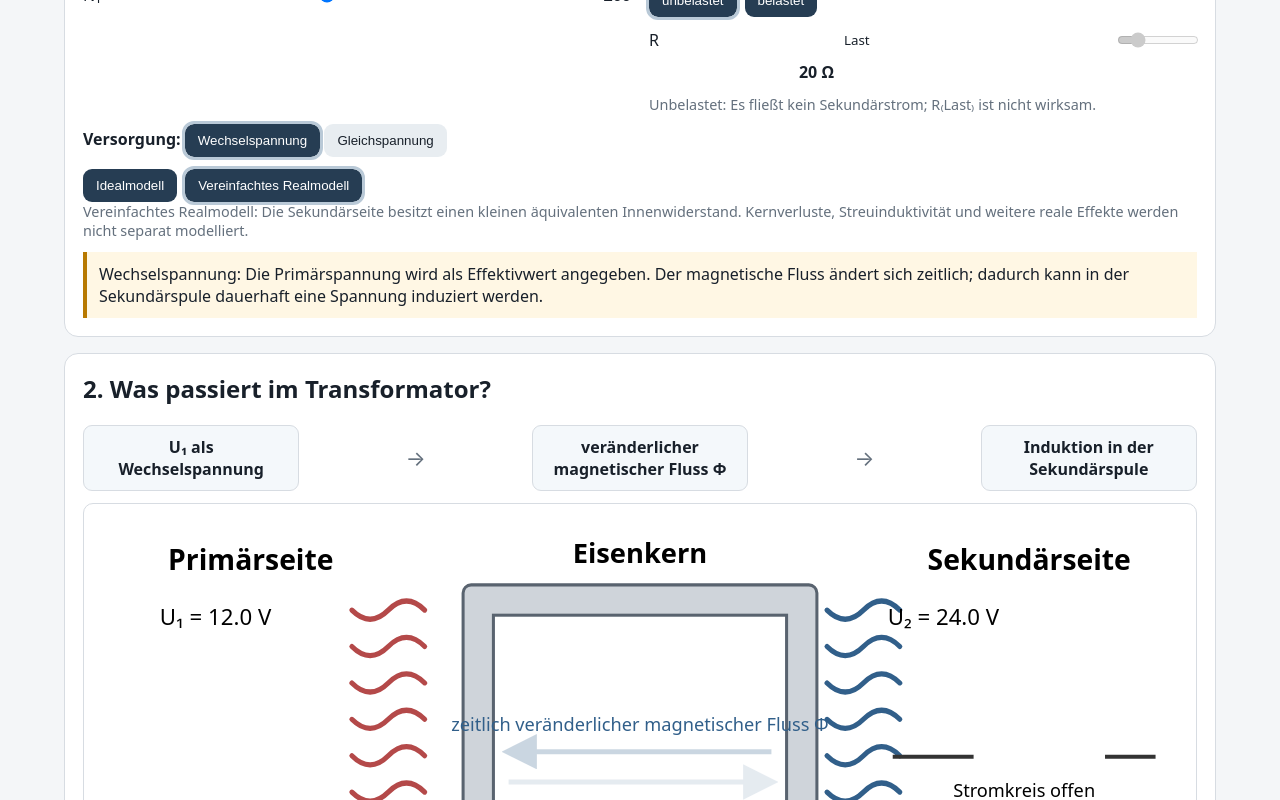
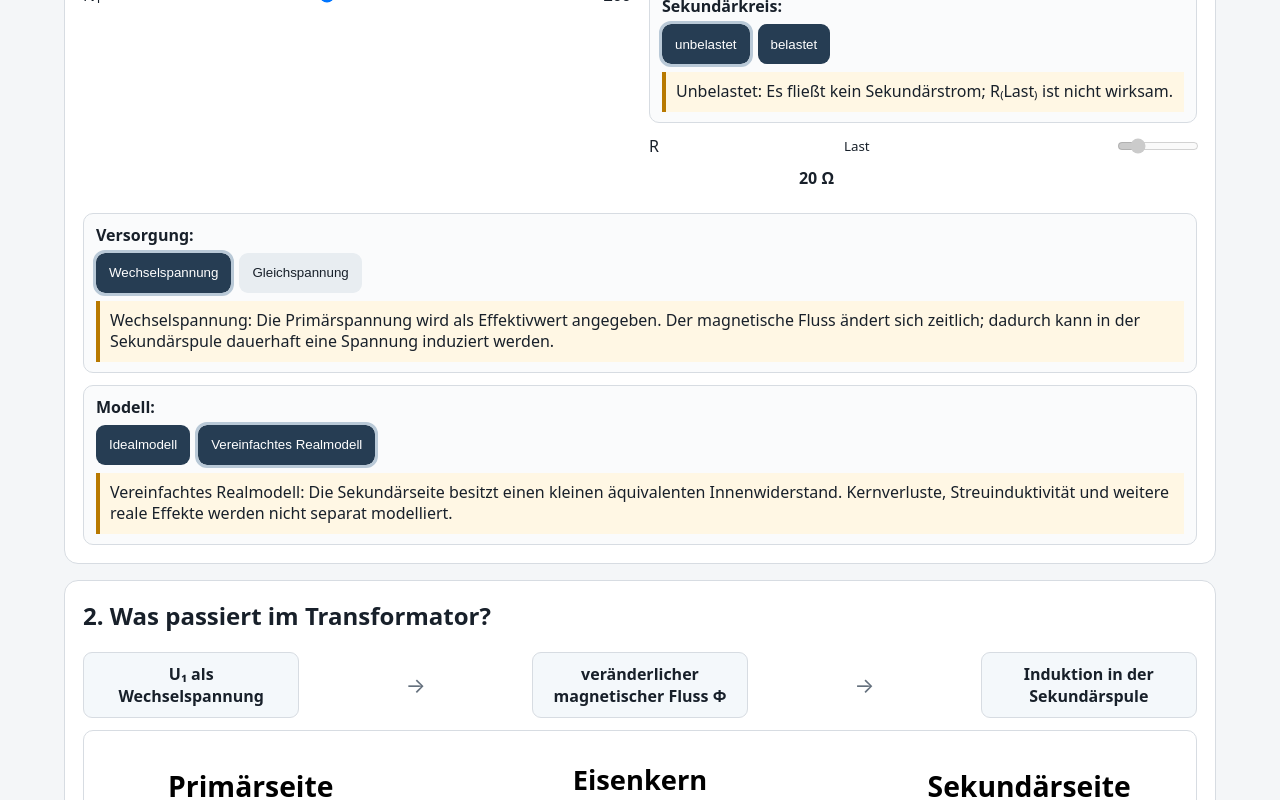
Before and after one commit to 23KE74E6R347/transfomator_sim, a plain HTML site: page index.html in a window 1280 px wide. Shown: the part 320-1120 px from the top of the page. Drawn offline with Linux system fonts and the light colour scheme.

Commit message:
Fix transformer UI grouping, alignment, and live measurement updates

```diff
--- a/index.html
+++ b/index.html
@@ -12,7 +12,7 @@ main{max-width:1200px;margin:auto;padding:24px}.sub{color:var(--muted);margin:.2
 h1{margin:0}h2{margin-top:0}h3{margin-bottom:.4rem}.controls{display:grid;grid-template-columns:1fr 1fr;gap:18px}
 label{display:grid;grid-template-columns:185px 1fr 82px;gap:10px;align-items:center;margin:12px 0}input[type=range]{width:100%}.value{font-weight:700;text-align:right}
 button{border:0;border-radius:9px;padding:9px 13px;background:#263d53;color:#fff;cursor:pointer}button.secondary{background:#e8edf1;color:var(--ink)}
-button.active{outline:3px solid #b9c9d7}.switch,.tabs,.actions{display:flex;gap:8px;flex-wrap:wrap}
+button.active{outline:3px solid #b9c9d7}.switch,.tabs,.actions{display:flex;gap:8px;flex-wrap:wrap}.controlBlock{margin-top:12px;padding:10px 12px;border:1px solid var(--line);border-radius:10px;background:#fafbfc}.controlTitle{font-weight:700;margin-bottom:7px}.infoLine{margin-top:8px;padding:9px 10px;border-left:4px solid #b87900;background:#fff7e4;line-height:1.35}.controlBlock .switch button{min-height:40px}
 .metrics{display:grid;grid-template-columns:1fr 1fr;gap:16px}.metric{padding:8px 0;border-bottom:1px solid #edf0f3}.metric b{float:right}
 .formula{font-family:Georgia,serif;background:#f0f3f5;border-radius:9px;padding:12px;text-align:center;font-size:1.12rem;margin-top:14px}
 .note{padding:11px 12px;border-left:4px solid #b87900;background:#fff7e4}.small{font-size:.9rem;color:var(--muted)}
@@ -40,14 +40,24 @@ footer{margin:18px 0;text-align:right}.link{color:#315f8a;text-decoration:none;f
 <div>
 <h3>Sekundärseite</h3>
 <label>N₂<input id="n2" type="range" min="50" max="1000" step="50" value="400"><span class="value" id="n2v"></span></label>
+<div class="controlBlock">
+<div class="controlTitle">Sekundärkreis:</div>
 <div class="switch"><button id="off">unbelastet</button><button id="on">belastet</button></div>
-<label>R<sub>Last</sub><input id="r" type="range" min="1" max="100" step="1" value="20"><span class="value" id="rv"></span></label><div id="loadHint" class="small">Bei „unbelastet“ ist der Lastwiderstand nicht wirksam.</div>
+<div id="loadHint" class="infoLine"></div>
+</div>
+<label>R<sub>Last</sub><input id="r" type="range" min="1" max="100" step="1" value="20"><span class="value" id="rv"></span></label>
 </div>
 </div>
-<div style="margin-top:10px"><b>Versorgung:</b> <button id="ac" class="active">Wechselspannung</button> <button id="dc" class="secondary">Gleichspannung</button></div>
-<div class="tabs" style="margin-top:12px"><button id="ideal" class="tab">Idealmodell</button><button id="real" class="tab active">Vereinfachtes Realmodell</button></div>
-<div id="modelText" class="small"></div>
-<div id="sourceNote" class="note" style="margin-top:12px"></div>
+<div class="controlBlock">
+<div class="controlTitle">Versorgung:</div>
+<div class="switch"><button id="ac" class="active">Wechselspannung</button><button id="dc" class="secondary">Gleichspannung</button></div>
+<div id="sourceNote" class="infoLine"></div>
+</div>
+<div class="controlBlock">
+<div class="controlTitle">Modell:</div>
+<div class="switch"><button id="ideal" class="tab">Idealmodell</button><button id="real" class="tab active">Vereinfachtes Realmodell</button></div>
+<div id="modelText" class="infoLine"></div>
+</div>
 </section>
 
 <section class="card">
@@ -67,9 +77,9 @@ footer{margin:18px 0;text-align:right}.link{color:#315f8a;text-decoration:none;f
 <g id="primaryCoil"></g><g id="secondaryCoil"></g>
 <text x="165" y="65" text-anchor="middle" font-size="28" font-weight="700">Primärseite</text>
 <text x="935" y="65" text-anchor="middle" font-size="28" font-weight="700">Sekundärseite</text>
-<text id="u1svg" x="75" y="120" font-size="22"></text><text id="i1svg" x="75" y="390" font-size="22"></text>
-<text id="u2svg" x="795" y="120" font-size="22"></text><text id="i2svg" x="795" y="390" font-size="22"></text>
-<text id="n1svg" x="105" y="435" font-size="20"></text><text id="n2svg" x="870" y="435" font-size="20"></text>
+<text id="u1svg" x="65" y="120" font-size="22"></text><text id="i1svg" x="65" y="390" font-size="22"></text>
+<text id="u2svg" x="1035" y="120" text-anchor="end" font-size="22"></text><text id="i2svg" x="1035" y="390" text-anchor="end" font-size="22"></text>
+<text id="n1svg" x="65" y="435" font-size="20"></text><text id="n2svg" x="1035" y="435" text-anchor="end" font-size="20"></text>
 <g id="loadGraphic"></g>
 <g id="fluxGroup">
 <line id="flux1" x1="420" y1="245" x2="680" y2="245" stroke="#315f8a" stroke-width="5" marker-end="url(#arrowBlue)" opacity=".8"/>
@@ -96,7 +106,7 @@ footer{margin:18px 0;text-align:right}.link{color:#315f8a;text-decoration:none;f
 <p class="small">Nimm gezielt Messwerte auf. Ändere möglichst immer nur <b>eine</b> unabhängige Größe.</p>
 <div class="actions"><button id="measure">Messwert aufnehmen</button><button id="clear" class="secondary">Tabelle löschen</button></div>
 <div class="tablewrap" style="margin-top:12px">
-<table><thead><tr><th>#</th><th>Versorgung</th><th>Modell</th><th>Last</th><th>U₁ / V</th><th>N₁</th><th>N₂</th><th>R / Ω</th><th>U₂ / V</th><th>I₂ / A</th><th>P₂ / W</th><th>η / %</th></tr></thead><tbody id="rows"></tbody></table>
+<table><thead><tr><th>#</th><th>Versorgung</th><th>Modell</th><th>Last</th><th>U₁ / V</th><th>N₁</th><th>N₂</th><th>R / Ω</th><th>U₂ / V</th><th>I₁ / A</th><th>I₂ / A</th><th>P₁ / W</th><th>P₂ / W</th><th>η / %</th></tr></thead><tbody id="rows"></tbody></table>
 </div>
 </section>
 
@@ -122,12 +132,12 @@ const svgNS="http://www.w3.org/2000/svg";
 $("off").onclick=()=>{loaded=false;update()};$("on").onclick=()=>{loaded=true;update()};
 $("ideal").onclick=()=>{model="ideal";update()};$("real").onclick=()=>{model="real";update()};
 $("ac").onclick=()=>{source="ac";update()};$("dc").onclick=()=>{source="dc";update()};
-$("reset").onclick=()=>{u1.value=12;n1.value=200;n2.value=400;r.value=20;loaded=false;model="real";source="ac";rows=[];renderRows();update()};
+$("reset").onclick=()=>{$("u1").value=12;$("n1").value=200;$("n2").value=400;$("r").value=20;loaded=false;model="real";source="ac";rows=[];renderRows();update()};
 $("measure").onclick=()=>{const v=values();rows.push(v);renderRows()};
 $("clear").onclick=()=>{rows=[];renderRows()};
 
 function values(){
- const U1=+u1.value,N1=+n1.value,N2=+n2.value,R=+r.value;
+ const U1=+$("u1").value,N1=+$("n1").value,N2=+$("n2").value,R=+$("r").value;
  const U20=U1*N2/N1;
  let U2=U20,I2=0,P2=0,P1=0,I1=0,eta=null;
  if(source==="dc"){U2=0}
@@ -185,14 +195,16 @@ function draw(v){
    el("line",{x1:960,y1:250,x2:1015,y2:250,stroke:"#333","stroke-width":"4"},g);
    el("text",{x:915,y:215,"text-anchor":"middle","font-size":"18"},g).textContent="R = "+v.R+" Ω";
  }else{
-   el("line",{x1:800,y1:250,x2:880,y2:250,stroke:"#333","stroke-width":"4"},g);
-   el("line",{x1:1010,y1:250,x2:1060,y2:250,stroke:"#333","stroke-width":"4"},g);
-   el("text",{x:930,y:290,"text-anchor":"middle","font-size":"18"},g).textContent="Stromkreis offen";
+   el("line",{x1:800,y1:250,x2:900,y2:250,stroke:"#333","stroke-width":"4"},g);
+   el("line",{x1:990,y1:250,x2:1060,y2:250,stroke:"#333","stroke-width":"4"},g);
+   el("line",{x1:900,y1:250,x2:942,y2:222,stroke:"#333","stroke-width":"4","stroke-linecap":"round"},g);
+   el("circle",{cx:900,cy:250,r:5,fill:"#333"},g);el("circle",{cx:990,cy:250,r:5,fill:"#333"},g);
+   el("text",{x:945,y:292,"text-anchor":"middle","font-size":"18"},g).textContent="Stromkreis offen";
  }
  $("flux1").setAttribute("opacity",source==="ac"?"0.8":"0.12");$("flux2").setAttribute("opacity",source==="ac"?"0.45":"0.05");
 }
 function renderRows(){
- $("rows").innerHTML=rows.map((v,i)=>"<tr><td>"+(i+1)+"</td><td>"+(v.source==="ac"?"AC":"DC")+"</td><td>"+(v.model==="ideal"?"ideal":"real")+"</td><td>"+(v.loaded?"belastet":"leer")+"</td><td>"+v.U1.toFixed(1)+"</td><td>"+v.N1+"</td><td>"+v.N2+"</td><td>"+v.R+"</td><td>"+v.U2.toFixed(2)+"</td><td>"+v.I2.toFixed(3)+"</td><td>"+v.P2.toFixed(2)+"</td><td>"+(v.eta===null?"—":v.eta.toFixed(1))+"</td></tr>").join("");
+ $("rows").innerHTML=rows.map((v,i)=>"<tr><td>"+(i+1)+"</td><td>"+(v.source==="ac"?"AC":"DC")+"</td><td>"+(v.model==="ideal"?"ideal":"real")+"</td><td>"+(v.loaded?"belastet":"leer")+"</td><td>"+v.U1.toFixed(1)+"</td><td>"+v.N1+"</td><td>"+v.N2+"</td><td>"+v.R+"</td><td>"+v.U2.toFixed(2)+"</td><td>"+v.I1.toFixed(3)+"</td><td>"+v.I2.toFixed(3)+"</td><td>"+v.P1.toFixed(2)+"</td><td>"+v.P2.toFixed(2)+"</td><td>"+(v.eta===null?"—":v.eta.toFixed(1))+"</td></tr>").join("");
 }
 function animate(t){
  phase=t/1000*2*Math.PI*1.2;
```
